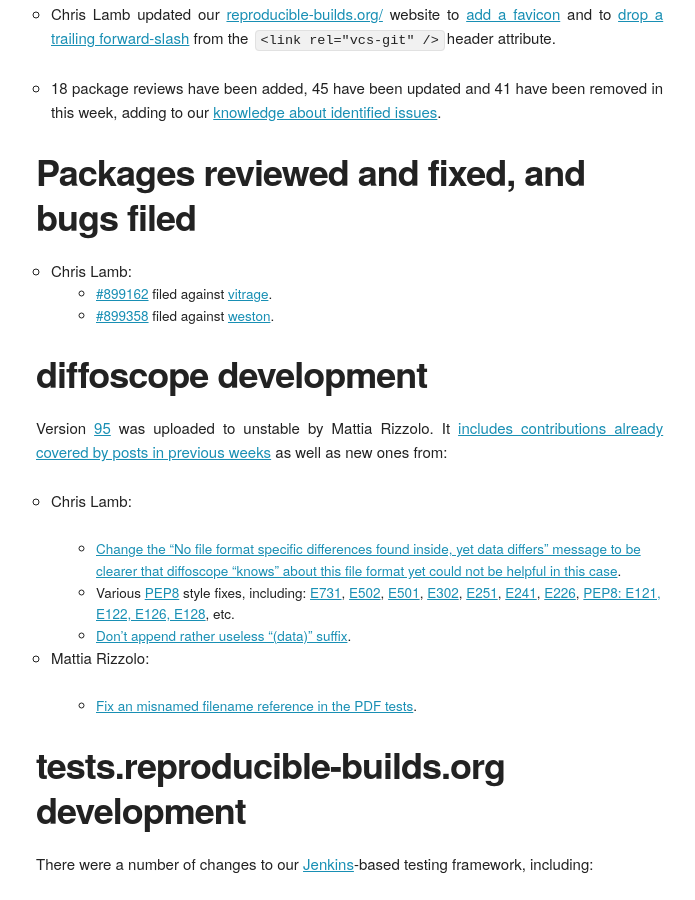
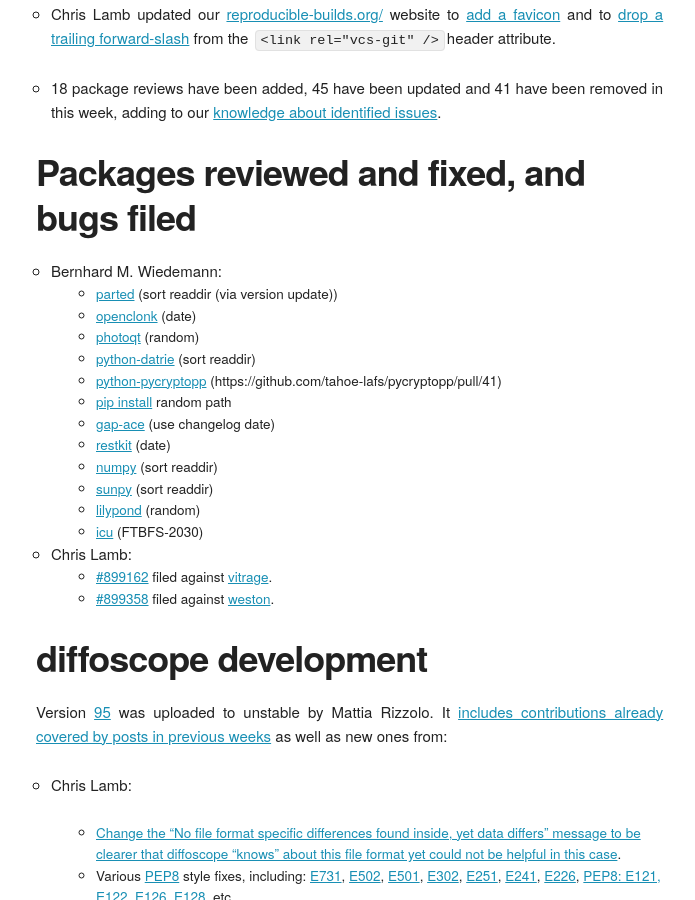
Before and after one commit to prototypefund/reproducible-website, a Jekyll site: the page built from _blog/posts/161.md, in a window 1280 px wide and 900 px high, scrolled down 1136 px. Shown: the whole window, without its empty margins (124-819 px from the left). Built offline with Jekyll 4.4.1, drawn with Linux system fonts in a browser that asks for light colours; some web fonts are replaced.

Commit message:
161: +11 bugs/fixes

```diff
--- a/_blog/posts/161.md
+++ b/_blog/posts/161.md
@@ -24,6 +24,20 @@
 
 Packages reviewed and fixed, and bugs filed
 -------------------------------------------
+
+* Bernhard M. Wiedemann:
+    * [parted](https://build.opensuse.org/request/show/611893) (sort readdir (via version update))
+    * [openclonk](https://build.opensuse.org/request/show/612217) (date)
+    * [photoqt](https://build.opensuse.org/request/show/612224) (random)
+    * [python-datrie](https://build.opensuse.org/request/show/612228) (sort readdir)
+    * [python-pycryptopp](https://build.opensuse.org/request/show/612261) (https://github.com/tahoe-lafs/pycryptopp/pull/41)
+    * [pip install](https://bugzilla.opensuse.org/show_bug.cgi?id=1094323) random path
+    * [gap-ace](https://github.com/gap-packages/ace/pull/15) (use changelog date)
+    * [restkit](https://github.com/benoitc/restkit/pull/145) (date)
+    * [numpy](https://github.com/numpy/numpy/pull/11163) (sort readdir)
+    * [sunpy](https://github.com/sunpy/sunpy/pull/2637) (sort readdir)
+    * [lilypond](https://sourceforge.net/p/testlilyissues/issues/5328/) (random)
+    * [icu](https://ssl.icu-project.org/trac/ticket/13791) (FTBFS-2030)
 
 * Chris Lamb:
     * [#899162](https://bugs.debian.org/899162) filed against [vitrage](https://tracker.debian.org/pkg/vitrage).
```
